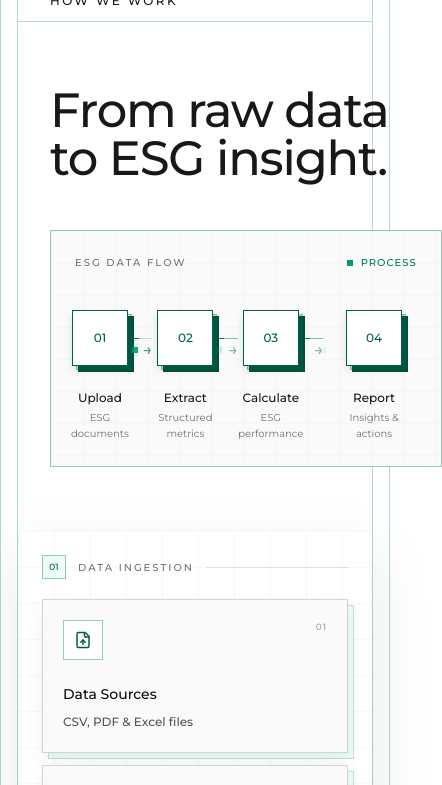
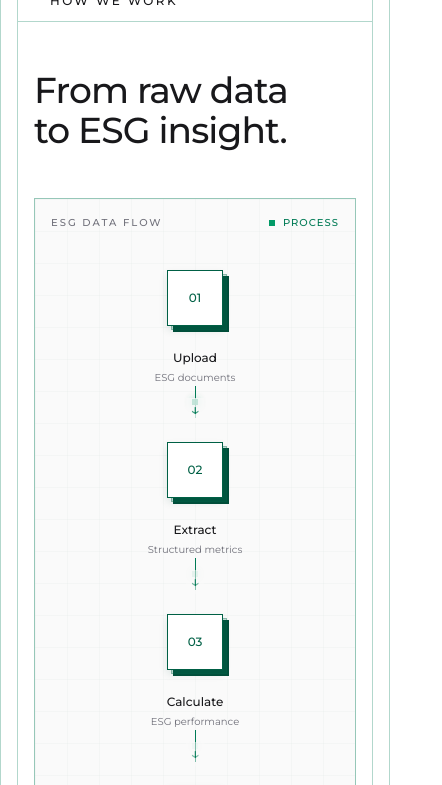
Before and after one commit to Alorik/verde, a Next.js app: page /dashboard in a window 390 px wide. Shown: the part 783-1568 px from the top of the page, 442 px wide, since content can reach past the window. Built offline with nearby package versions, Linux system fonts and the light colour scheme; no server answers.

Commit message:
fix: responsiveness for how we work

```diff
--- a/components/dashboard/HowWorkSection.tsx
+++ b/components/dashboard/HowWorkSection.tsx
@@ -48,7 +48,7 @@ export default function HowWeWorkSection() {
         How we work
       </p>
 
-      <div className="mx-auto px-8 py-16">
+      <div className="mx-auto px-4 py-12 sm:px-6 sm:py-14 md:px-8 md:py-16">
         {/* ========================================================= */}
         {/* INTRO + FLOW GRAPH */}
         {/* ========================================================= */}
@@ -67,7 +67,7 @@ export default function HowWeWorkSection() {
               }}
               viewport={{ once: true }}
               transition={{ duration: 0.5 }}
-              className="text-5xl font-medium tracking-tight text-zinc-900"
+              className="text-4xl font-medium tracking-tight text-zinc-900 sm:text-5xl"
             >
               From raw data
               <br />
@@ -75,7 +75,7 @@ export default function HowWeWorkSection() {
             </motion.h2>
           </div>
 
-          <div className="relative border border-emerald-700/40 bg-zinc-50 p-6 sm:p-8">
+          <div className="relative border border-emerald-700/40 bg-zinc-50 p-4 sm:p-6 md:p-8">
             {/* subtle background grid */}
             <div className="pointer-events-none absolute inset-0 opacity-40 [background-image:linear-gradient(to_right,rgba(6,78,59,0.06)_1px,transparent_1px),linear-gradient(to_bottom,rgba(6,78,59,0.06)_1px,transparent_1px)] [background-size:32px_32px]" />
 
@@ -103,11 +103,11 @@ export default function HowWeWorkSection() {
                 </span>
               </div>
 
-              <div className="flex items-start">
+              <div className="flex flex-col gap-6 sm:flex-row sm:items-start sm:gap-0">
                 {steps.map((step, index) => (
                   <div
                     key={step.number}
-                    className="flex min-w-0 flex-1 items-start"
+                    className="flex min-w-0 flex-1 flex-col items-center sm:flex-row sm:items-start"
                   >
                     {/* 3D Node */}
                     <motion.div
@@ -173,9 +173,9 @@ export default function HowWeWorkSection() {
 
                     {/* Animated connector */}
                     {index < steps.length - 1 && (
-                      <div className="relative mx-2 mt-7 flex flex-1 items-center sm:mx-5">
+                      <div className="relative mx-auto flex h-8 w-px shrink-0 items-center sm:mx-2 sm:mt-7 sm:h-auto sm:w-auto sm:flex-1">
                         {/* base line */}
-                        <div className="h-px w-full bg-emerald-800/20" />
+                        <div className="h-full w-px bg-emerald-800/20 sm:h-px sm:w-full" />
 
                         {/* animated line */}
                         <motion.div
@@ -197,7 +197,7 @@ export default function HowWeWorkSection() {
                           style={{
                             transformOrigin: "left",
                           }}
-                          className="absolute inset-y-0 left-0 h-px w-full bg-emerald-700"
+                          className="absolute left-0 top-0 h-full w-px bg-emerald-700 sm:inset-y-0 sm:h-px sm:w-full"
                         />
 
                         {/* moving signal */}
@@ -233,9 +233,10 @@ export default function HowWeWorkSection() {
                             ease: "easeInOut",
                             delay: index * 0.25,
                           }}
-                          className="ml-1.5 bg-zinc-50 pl-1 text-base font-medium text-emerald-700"
+                          className="absolute -bottom-1 left-1/2 -translate-x-1/2 bg-zinc-50 px-1 text-base font-medium text-emerald-700 sm:static sm:ml-1.5 sm:translate-x-0 sm:bg-zinc-50 sm:pl-1"
                         >
-                          →
+                          <span className="sm:hidden">↓</span>
+                          <span className="hidden sm:inline">→</span>
                         </motion.span>
                       </div>
                     )}
```
